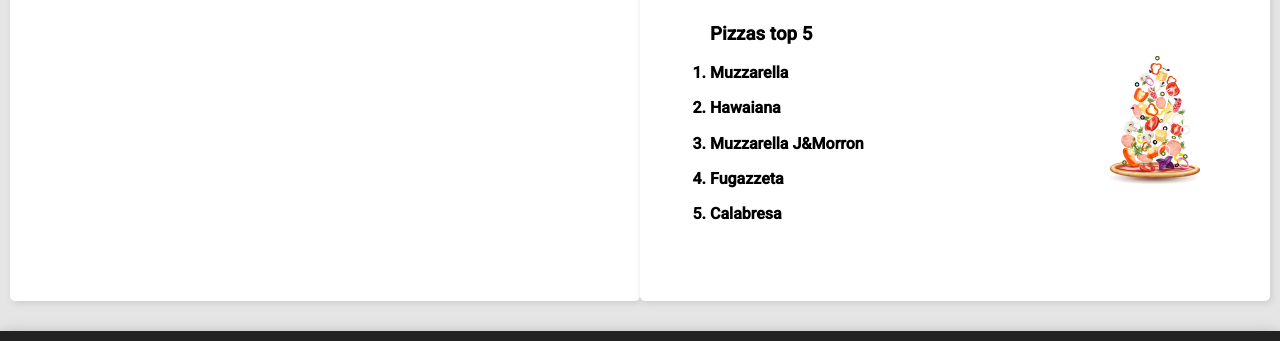
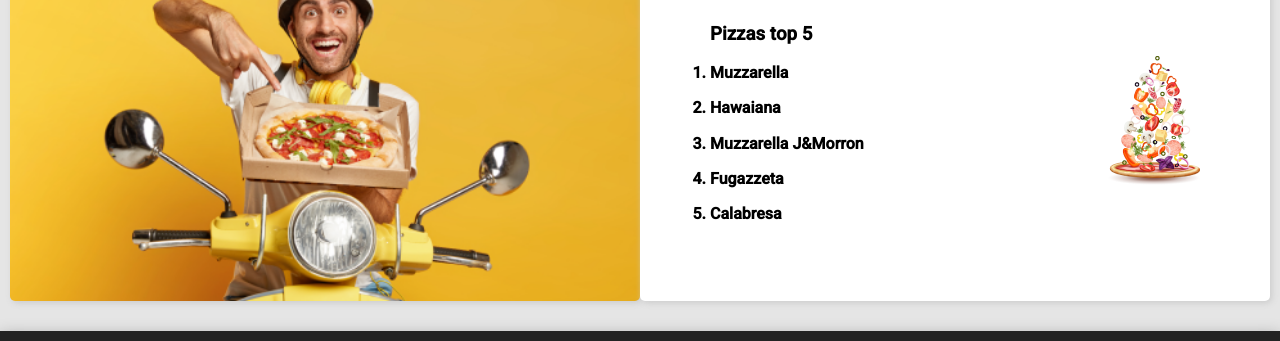
Before and after one commit to Dani1397/Flex-pizza-and-front, a plain HTML site: page index.html in a window 1280 px wide. Shown: the part 223-564 px from the top of the page. Drawn offline with Linux system fonts and the light colour scheme; the site is published under a folder, as on GitHub Pages, so addresses that start at the root find nothing.

Commit message:
adicion background deliver

```diff
--- a/Styles/styles.css
+++ b/Styles/styles.css
@@ -53,7 +53,7 @@ section > div {
 }
 
 #deliverysSection {
-  background-image: url(/Img/delivery.png);
+  background-image: url(../Img/delivery.png);
   background-size: cover;
 }
 
```
